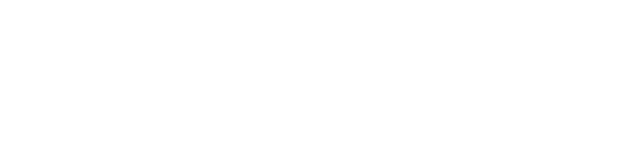
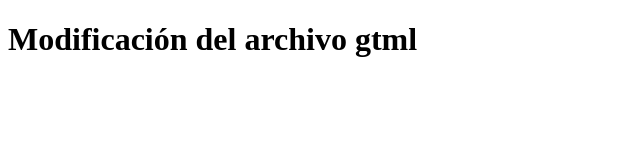
Before and after one commit to IvanRoz/Curso-git, a plain HTML site: page index.html in a window 1280 px wide. Shown: the whole page, without its empty margins (0-640 px from the left). Drawn offline with Linux system fonts and the light colour scheme.

Commit message:
Se agrego un h1

```diff
--- a/index.html
+++ b/index.html
@@ -6,6 +6,6 @@
 	<title>Ejemplo como usar git</title>
 </head>
 <body>
-
+	<h1>Modificación del archivo gtml</h1>
 </body>
 </html>
```
